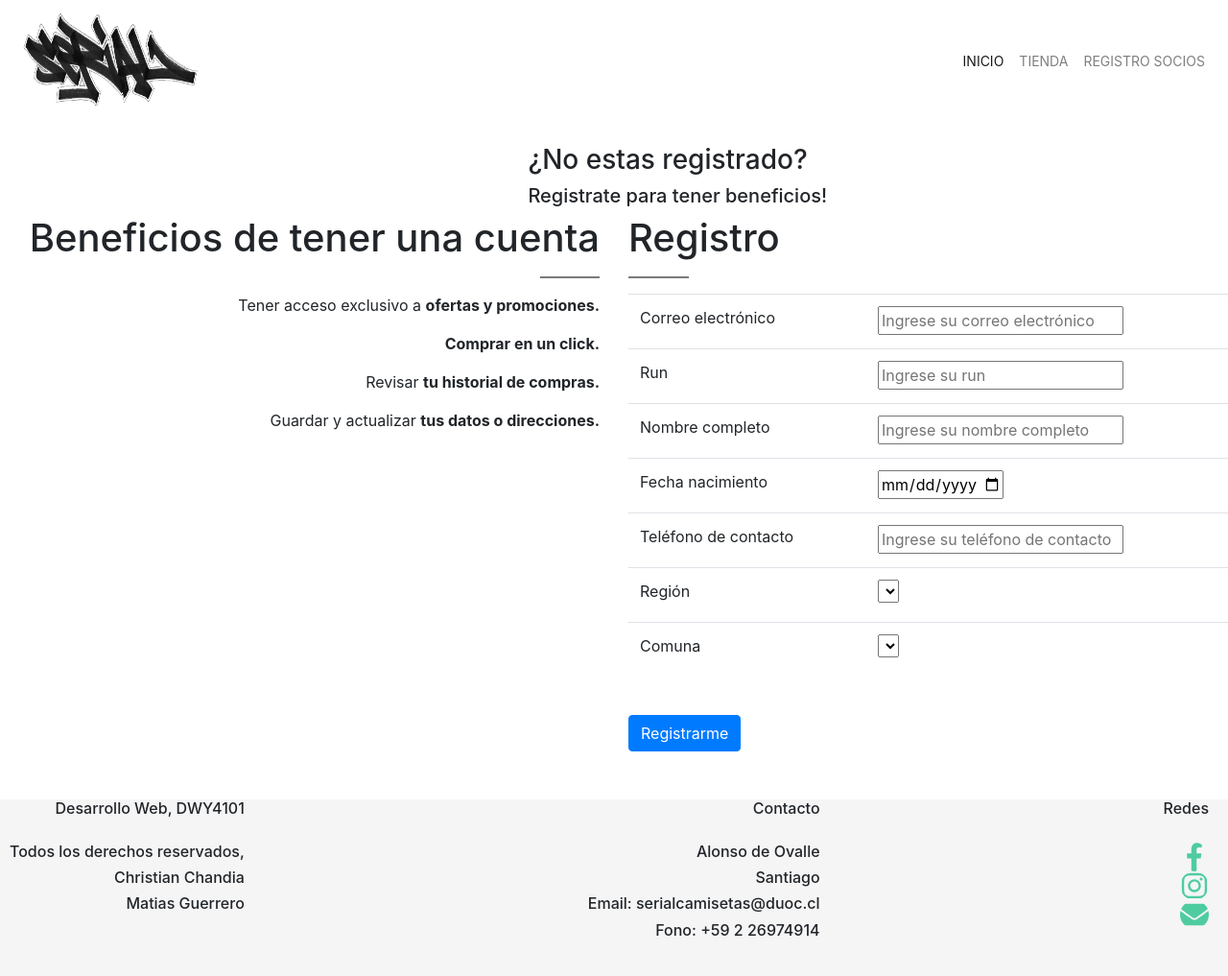
After one commit to chtrisian/proyectoSerial, a Django app: page /accounts/registro in a window 1280 px wide. The commit adds this page. Shown: the whole page at 96% size. Run offline with Django 3.2, Linux system fonts and the light colour scheme; lists and menus that the app fills with data are empty; parts of the project's set-up code (start-up, migrations or seed data) failed here and were passed over; some libraries are stand-ins or nearby versions.

Commit message:
Implimentacion formulario/registro, cambio style y navbar

```diff
--- /dev/null
+++ b/mantenedor/apps/usuarios/forms.py
@@ -0,0 +1,20 @@
+from django.contrib.auth.models import User
+from django.contrib.auth.forms import UserCreationForm
+
+
+class RegistroForm(UserCreationForm):
+
+    class Meta:
+        model = User
+        fields = [
+                'username',
+                'first_name',
+                'last_name',
+                'email',
+            ]
+        labels = {
+                'username': 'Nombre de usuario',
+                'first_name': 'Nombre',
+                'last_name': 'Apellidos',
+                'email': 'Correo',
+        }
--- a/mantenedor/apps/usuarios/urls.py
+++ b/mantenedor/apps/usuarios/urls.py
@@ -2,7 +2,7 @@ from django.urls import path, include
 from . import views
 from django.conf import settings
 
-
 urlpatterns = [
-    #path('', views.main_page),
+    path('registro', views.Registro.as_view()),
+    path('registro_exitoso', views.registro_exitoso),
 ]
--- a/mantenedor/apps/usuarios/views.py
+++ b/mantenedor/apps/usuarios/views.py
@@ -1,3 +1,13 @@
 from django.shortcuts import render
+from django.views.generic import CreateView
+from django.contrib.auth.models import User
+from .forms import RegistroForm
+# Create your views here.
+class Registro(CreateView):
+	model = User
+	template_name = "usuario/registro.html"
+	form_class = RegistroForm
+	success_url = "/accounts/registro_exitoso"
 
-# Create your views here.
+def registro_exitoso(request):
+    return render(request, 'usuario/registro_exitoso.html', {})
--- a/mantenedor/static/css/style-registro.css
+++ b/mantenedor/static/css/style-registro.css
@@ -40,3 +40,46 @@
 #resgistro, #prop{
     margin-left: 43%;
 }
+.nav a {
+    display: block;
+    font-size: 14px !important;
+    text-decoration: none;
+    color: #6d6d6d;
+    padding-left: 10px;
+    padding-right: 10px;
+    padding-top: 10px;
+    padding-bottom: 10px;
+    z-index: 999;
+    position: relative;
+    text-transform: uppercase;
+}
+.footer{
+    display: flex;
+    background-color: rgb(245, 245, 245);
+    padding-bottom: 30px;
+    font-size: 12px;
+    padding-left: 10px;
+    text-align: end;
+}
+.direccion{
+    flex: auto;
+}
+.redes {
+    flex: auto;
+    flex-direction: column;
+}
+.redes img{
+    height: 30px;
+    width: 30px;
+    border-radius:150px;
+}
+.tamaño-carusel{
+    height: 550px !important;
+    margin: auto;
+}
+.menu-footer-bottom-menu-container {
+    list-style: none;
+    min-height: 27px;
+    float: right;
+    display: block;
+}
--- a/mantenedor/templates/base/base.html
+++ b/mantenedor/templates/base/base.html
@@ -20,14 +20,9 @@
 
 </head>
 <body>
-	<div class="container">
+	<div>
         <section>
-            <div class="header">
-                <div class="logo">
-                    <a href="/">
-                        <img src="{% static 'imagenes/logo/logo.png'%}" alt="Logo_Serial" style="width: 200px; height: 100px;" />
-                    </a>
-                </div>
+            <div>
                 {% block nav_bar %}
                 {% endblock %}
             </div>
--- a/mantenedor/templates/base/nav_bar.html
+++ b/mantenedor/templates/base/nav_bar.html
@@ -1,14 +1,22 @@
-<nav class="navbar navbar-white bg-white navbar-minres">
-    <div class="navegacion">
-        <ul class="nav justify-content-center">
+{% load staticfiles %}
+<nav class="navbar navbar-expand-lg navbar-light bg-white">
+  <a class="navbar-brand" href="#">
+      <img src="{% static 'imagenes/logo/logo.png'%}" alt="Logo_Serial" style="width: 200px; height: 100px;" />
+  </a>
+  <button class="navbar-toggler" type="button" data-toggle="collapse" data-target="#navbarNav" aria-controls="navbarNav" aria-expanded="false" aria-label="Toggle navigation">
+    <span class="navbar-toggler-icon"></span>
+  </button>
+  <div class="collapse navbar-collapse" id="navbarNav">
+    <ul class="nav navbar-nav ml-auto">
         <li class="nav-item">
-                <a class="nav-link active" href="/">Inicio</a>
+            <a class="nav-link active" href="/">INICIO</a>
+        </li>
+
+        <li class="nav-item">
+            <a class="nav-link" href="/tienda">TIENDA</a>
         </li>
         <li class="nav-item">
-                <a class="nav-link" href="tienda">Tienda</a>
-            </li>
-            <li class="nav-item">
-                <a class="nav-link" href="register">Registro Socios</a>
+            <a class="nav-link" href="/accounts/registro">REGISTRO SOCIOS</a>
         </li>
     </ul>
   </div>
--- /dev/null
+++ b/mantenedor/templates/usuario/registro.html
@@ -0,0 +1,110 @@
+{% extends 'base/base.html' %}
+{% load staticfiles %}
+
+{% block title %} Registro {% endblock %}
+
+{% block css_style %}
+<link rel="stylesheet" href="{% static 'css/style-registro.css' %}">
+{% endblock %}
+
+{% block nav_bar %}
+{% include 'base/nav_bar.html' %}
+{% endblock %}
+
+{% block container %}
+<form method="post" class="formulario">
+  {% csrf_token %}
+  <div class="container1">
+    <h3 id="resgistro">¿No estas registrado?</h3>
+    <h5 id="prop">Registrate para tener beneficios!</h5>
+    <section id="contenedor-inferior">
+      <div class="lateral-izq">
+        <h1 id="ben">Beneficios de tener una cuenta</h1>
+        <hr id="lat-izq" />
+        <p>Tener acceso exclusivo a <b>ofertas y promociones.</b></p>
+        <p><b>Comprar en un click.</b></p>
+        <p>Revisar <b>tu historial de compras.</b></p>
+        <p>Guardar y actualizar <b>tus datos o direcciones.</b></p>
+      </div>
+
+      <div class="lateral-der">
+        <h1>Registro</h1>
+        <hr id="lat-der" />
+        <form action="#" method="post" id="formulario">
+          <table class="table table-hover">
+            <tr>
+              <td><label id="txtEmail">Correo electrónico</label></td>
+              <td>
+                <input
+                type="email"
+                name="txtEmail"
+                id="Email"
+                placeholder="Ingrese su correo electrónico"
+                />
+              </td>
+            </tr>
+            <tr>
+              <td><label id="txtRun">Run</label></td>
+              <td>
+                <input
+                type="text"
+                class="input_rut"
+                name="txtRun"
+                id="Run"
+                placeholder="Ingrese su run"
+                />
+              </td>
+            </tr>
+            <tr>
+              <td><label id="txtNombre">Nombre completo</label></td>
+              <td>
+                <input
+                type="text"
+                name="txtNombre"
+                id="Nombre"
+                placeholder="Ingrese su nombre completo"
+                />
+              </td>
+            </tr>
+            <tr>
+              <td>
+                <label id="txtFechaNacimiento">Fecha nacimiento</label>
+              </td>
+              <td>
+                <input
+                type="date"
+                name="txtFechaNacimiento"
+                min="1900-01-01"
+                max="2000-12-31"
+                />
+              </td>
+            </tr>
+            <tr>
+              <td><label id="txtTelefono">Teléfono de contacto</label></td>
+              <td>
+                <input
+                type="text"
+                name="txtTelefono"
+                id="Telefono"
+                placeholder="Ingrese su teléfono de contacto"
+                />
+              </td>
+            </tr>
+            <tr>
+              <td><label id="txtRegion">Región</label></td>
+              <td><select id="regiones"></select></td>
+            </tr>
+            <tr>
+              <td><label id="txtComuna">Comuna</label></td>
+              <td><select id="comunas"></select></td>
+            </tr>
+          </table>
+
+          <br />
+          <button type="button" class="btn btn-primary">Registrarme</button>
+        </form>
+      </div>
+    </section>
+  </div>
+</form>
+{% endblock %}
```
Also changed, not shown: mantenedor/apps/usuarios/serializers.py (added, +10 -0 lines), mantenedor/templates/usuario/register.html (deleted, +0 -101 lines). Lines whose indentation alone changed are shown as unchanged.
